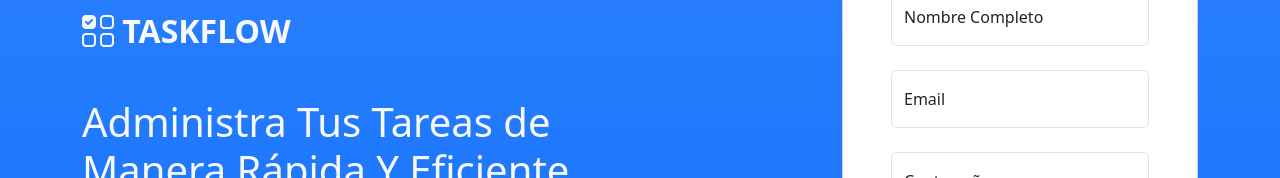
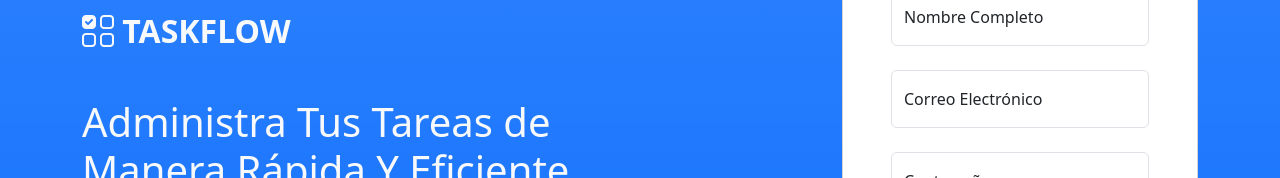
Before and after one commit to UnUsuarioMas67/todo-app-angular, an Angular app: page / in a window 1280 px wide. Both pictures are taken after a click on the link "Regístrate". Shown: the part 221-399 px from the top of the page. Built offline with nearby package versions, Linux system fonts and the light colour scheme.

Commit message:
Update label text of RegisterFormComponent

```diff
--- a/src/app/components/register-form/register-form.component.html
+++ b/src/app/components/register-form/register-form.component.html
@@ -11,7 +11,7 @@
       <div class="form-floating mb-4">
         <input type="email" id="email" name="email" class="form-control" placeholder="" required email
           [(ngModel)]="signUpObj.email" #emailModel="ngModel" aria-describedby="existing-email-msg">
-        <label for="email" class="form-label">Email</label>
+        <label for="email" class="form-label">Correo Electrónico</label>
 
         <small [hidden]="!emailAlreadyExists()" class="text-danger" id="existing-email-msg">
           Ya existe una cuenta registrada con este email
```
